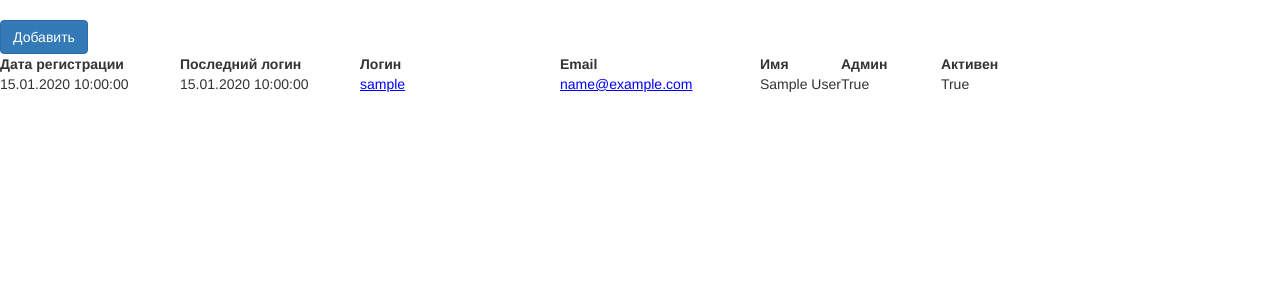
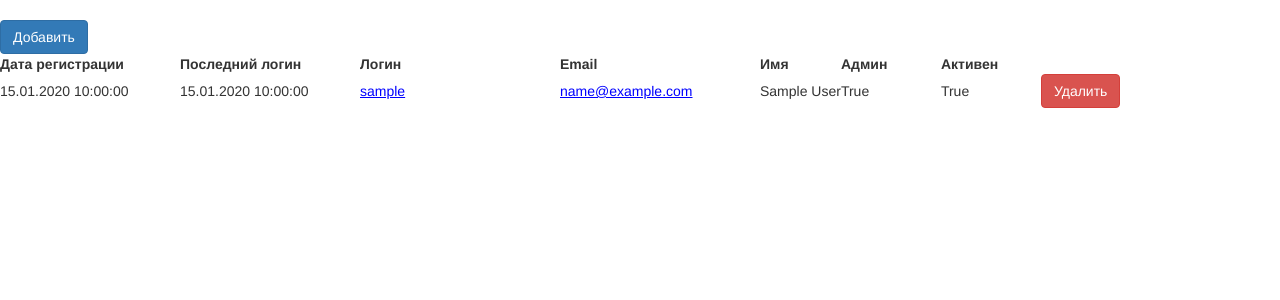
Before and after one commit to lixp1976/quiz, a Django app: template sources/accounts/templates/accounts/list.html in a window 1280 px wide. Shown: the part 52-352 px from the top of the page. Run offline with Django 3.2, Linux system fonts and the light colour scheme; the template is opened without the code that fills it: values that come from a table or form of the project are taken from there, others are empty; tables that the repository leaves empty hold one stand-in row (values such as "Sample post"); some libraries are stand-ins or nearby versions.

Commit message:
сделал удаление пользователей

```diff
--- a/sources/accounts/templates/accounts/list.html
+++ b/sources/accounts/templates/accounts/list.html
@@ -14,6 +14,7 @@
             <th>Имя</th>
             <th style="width: 100px;">Админ</th>
             <th style="width: 100px;">Активен</th>
+            <th></th>
         </tr>
     </thead>
     <tbody>
@@ -27,6 +28,12 @@
             <td>{{ user.first_name }}&nbsp;{{ user.last_name }}</td>
             <td>{{ user.is_superuser }}</td>
             <td>{{ user.is_active }}</td>
+            <td>
+                <form method="POST" action="{% url 'url_delete_account' user.id %}">
+                    {% csrf_token %}
+                    <input type="submit" class="btn btn-danger" value="Удалить" />
+                </form>
+            </td>
         </tr>
     {% endfor %}
     </tbody>
```
